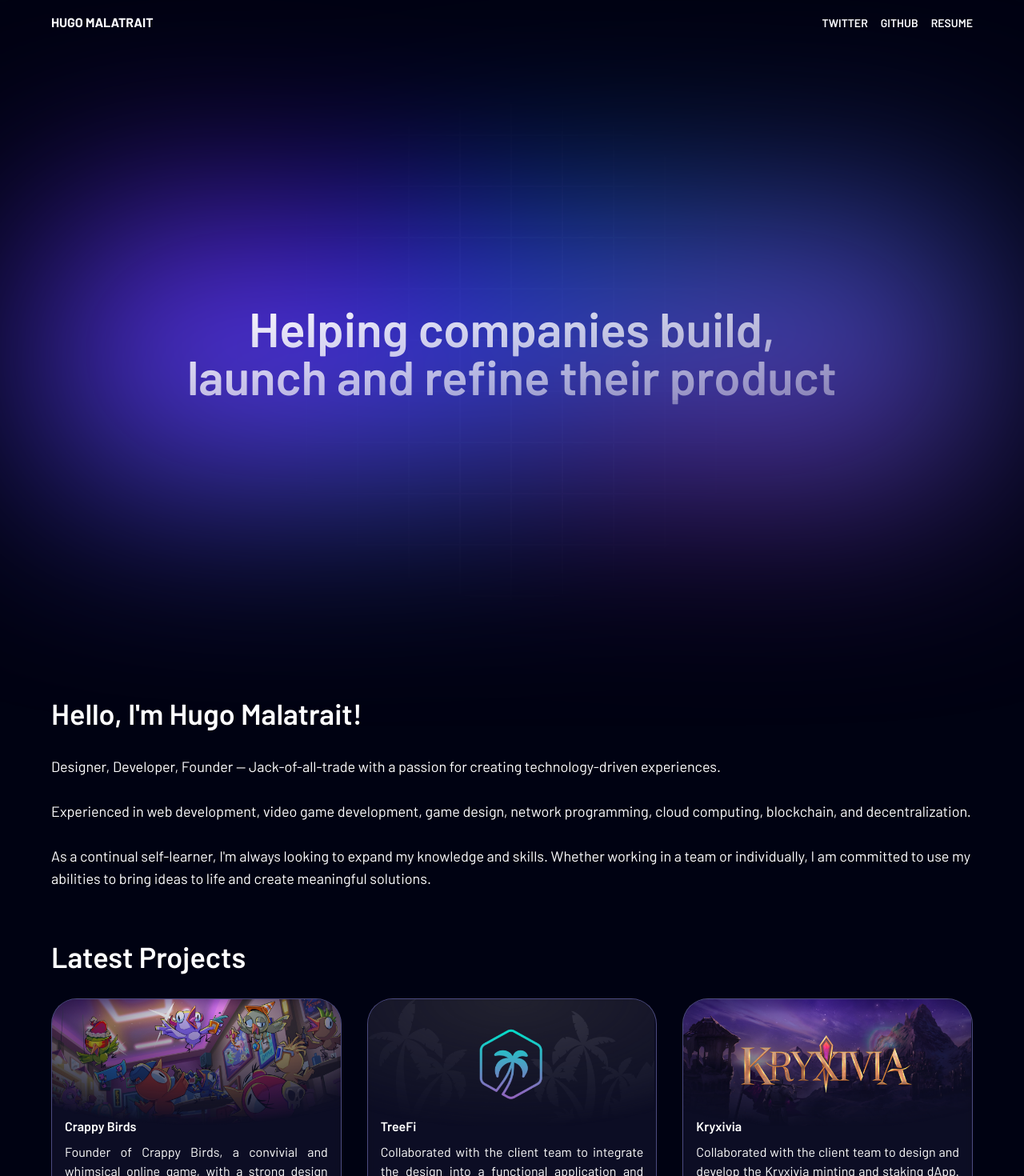
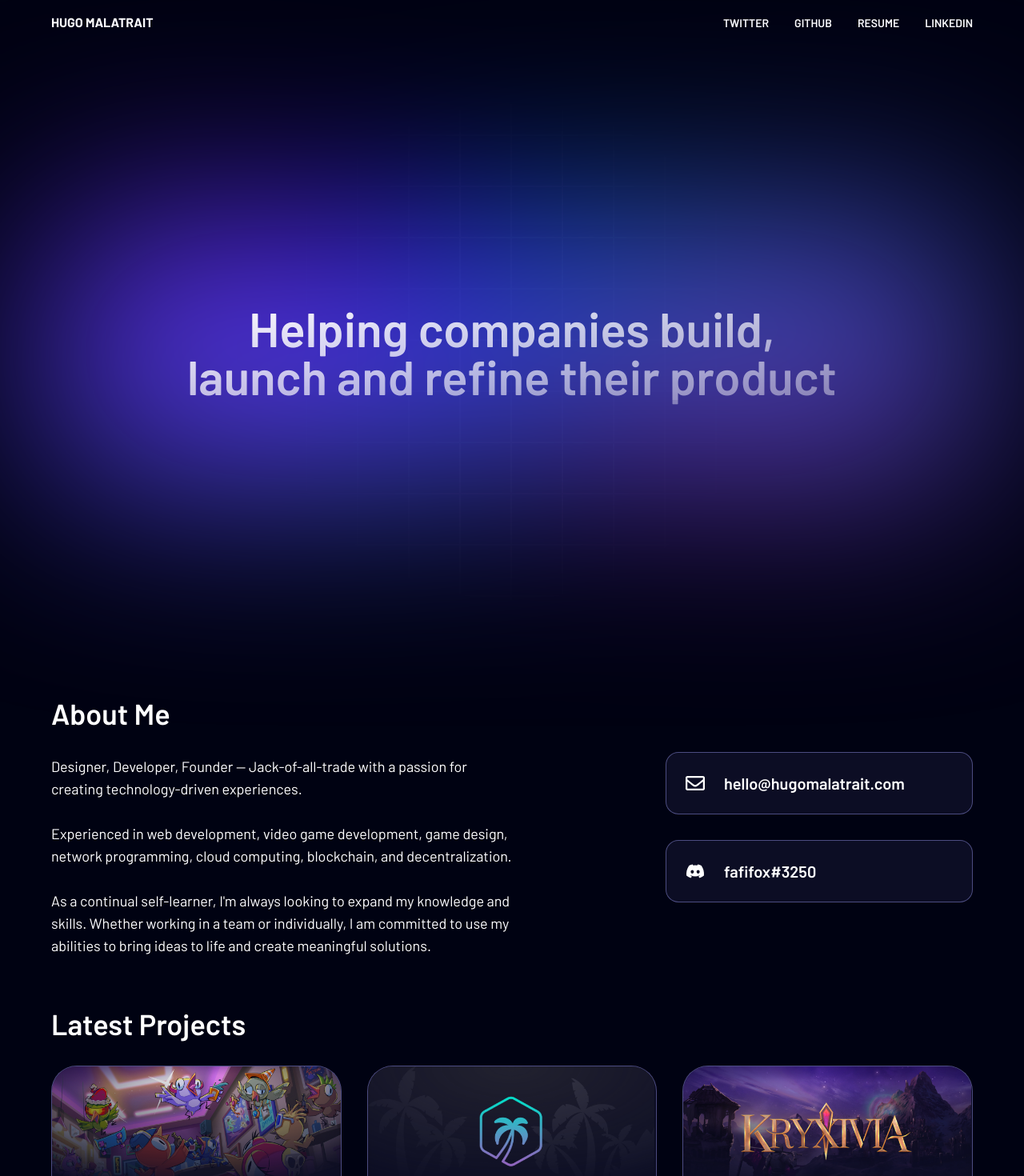
Before and after one commit to fafifox/hugomalatrait-v2, a Next.js app: page / in a window 1280 px wide. Shown: the top 1470 px of the page at 80% size. Built offline with nearby package versions, Linux system fonts and the light colour scheme.

Commit message:
Update links

```diff
--- /dev/null
+++ b/components/About.tsx
@@ -0,0 +1,78 @@
+import React from "react";
+import { FaGithub, FaTwitter, FaRegEnvelope, FaLinkedin, FaDiscord } from "react-icons/fa";
+import { motion } from "framer-motion";
+
+interface AboutProps {}
+
+const links = [
+    {
+        id: 0,
+        icon: FaTwitter,
+        link: "https://twitter.com/fafif0x",
+    },
+    {
+        id: 1,
+        icon: FaGithub,
+        link: "https://github.com/fafifox",
+    },
+    {
+        id: 2,
+        icon: FaLinkedin,
+        link: "https://www.linkedin.com/in/hugomalatrait",
+    },
+    {
+        id: 3,
+        icon: FaLinkedin,
+        link: "https://twitter.com/crappybirds",
+    },
+];
+
+export const About: React.FC<AboutProps> = ({}) => {
+    return (
+        <section className="mt-8 mb-16 space-y-8">
+            <div className="flex flex-row justify-between w-full">
+                <div className="w-1/2 space-y-8">
+                    <h2 className="text-4xl font-semibold text-white">
+                        About Me
+                    </h2>
+                    <p
+                        className="text-lg text-white"
+                    >
+                        Designer, Developer, Founder — Jack-of-all-trade with a passion for creating technology-driven experiences.
+                        <br />
+                        <br />
+                        Experienced in web development, video game development, game design, network programming, cloud computing, blockchain, and
+                        decentralization.
+                        <br />
+                        <br />
+                        As a continual self-learner, I&apos;m always looking to expand my knowledge and skills. Whether working in a team or individually, I am
+                        committed to use my abilities to bring ideas to life and create meaningful solutions.
+                    </p>
+                </div>
+                <div className="flex flex-col justify-center w-1/3 space-y-8">
+                    <dt className="flex flex-row items-center p-6 border border-[#8C8CDB] border-opacity-50 rounded-2xl text-center bg-[#7877C6] bg-opacity-10 hover:bg-opacity-20 duration-300">
+                        <FaRegEnvelope className="w-6 h-6" aria-label="Email Icon" aria-hidden="true" />
+                        <span className="ml-6 text-xl font-semibold">hello@hugomalatrait.com</span>
+                    </dt>
+                    <dt className="flex flex-row items-center p-6 border border-[#8C8CDB] border-opacity-50 rounded-2xl text-center bg-[#7877C6] bg-opacity-10 hover:bg-opacity-20 duration-300">
+                        <FaDiscord className="w-6 h-6" aria-label="Email Icon" aria-hidden="true" />
+                        <span className="ml-6 text-xl font-semibold">fafifox#3250</span>
+                    </dt>
+                    {/* <div className="flex flex-row justify-between">
+                        {links.map((link, i) => (
+                            <a
+                                key={i}
+                                className="flex flex-row items-center p-6 border border-[#8C8CDB] border-opacity-50 rounded-2xl text-center bg-[#7877C6] bg-opacity-10 hover:bg-opacity-20 duration-300"
+                                href={link.link}
+                                target="_blank"
+                                rel="noreferrer"
+                            >
+                                <link.icon className="w-6 h-6" aria-label="Email Icon" aria-hidden="true" />
+                            </a>
+                        ))}
+                    </div> */}
+                </div>
+            </div>
+        </section>
+    );
+};
--- a/components/Header.tsx
+++ b/components/Header.tsx
@@ -18,20 +18,25 @@ const navigation = [
         link: "/malatrait_resume.pdf",
         isExternal: true,
     },
+    {
+        name: "LinkedIn",
+        link: "https://www.linkedin.com/in/hugomalatrait",
+        isExternal: true,
+    },
 ];
 
 export const Header = () => {
     return (
         <header>
-            <nav className="flex flex-row justify-between items-center mt-4">
-                <h1 className="text-white text-md font-bold uppercase">Hugo Malatrait</h1>
-                <div className="space-x-4">
+            <nav className="flex flex-row items-center justify-between mt-4">
+                <h1 className="font-bold text-white uppercase text-md">Hugo Malatrait</h1>
+                <div className="space-x-8">
                     {navigation.map((link, i) => (
                         <Link
                             href={link.link}
                             key={`link-${i}`}
                             target={link.isExternal ? "_blank" : "_self"}
-                            className="text-white text-sm font-semibold uppercase hover:opacity-50 transition-opacity duration-300"
+                            className="text-sm font-semibold text-white uppercase transition-opacity duration-300 hover:opacity-50"
                         >
                             {link.name}
                         </Link>
@@ -47,13 +52,13 @@ export const Header = () => {
                     delay: 0,
                     ease: "easeIn",
                 }}
-                className="text-white text-opacity-40 text-4xl lg:text-6xl font-semibold md:text-center mx-auto z-10 bg-clip-text bg-gradient-to-tl from-transparent to-white"
+                className="z-10 mx-auto text-4xl font-semibold text-white text-opacity-40 lg:text-6xl md:text-center bg-clip-text bg-gradient-to-tl from-transparent to-white"
                 >
                     Helping companies build,
                     <br className="hidden lg:block" /> launch and refine their product
                 </motion.h1>
                 <div
-                    className="w-full h-full text-white bg-grid absolute"
+                    className="absolute w-full h-full text-white bg-grid"
                     style={{
                         maskImage: "radial-gradient(circle at 50% 50%, #8C8CDB 0%, #00000000 90%)",
                         WebkitMaskImage: "radial-gradient(circle at 50% 50%, #8C8CDB 0%, #00000000 50%)",
--- a/components/ProjectCard.tsx
+++ b/components/ProjectCard.tsx
@@ -19,14 +19,14 @@ export const ProjectCard: React.FC<ProjectCardProps> = ({ image, title, descript
                 delay: 0,
                 ease: "easeIn",
             }}
-            className="bg-[#7877C6] cursor-pointer backdrop-blur-sm bg-opacity-10 w-full h-[296px] rounded-[32px] border border-[#8C8CDB] border-opacity-50 flex flex-col hover:bg-opacity-20 duration-300 box-border overflow-hidden"
+            className="bg-[#7877C6] cursor-default backdrop-blur-sm bg-opacity-10 w-full h-[296px] rounded-[32px] border border-[#8C8CDB] border-opacity-50 flex flex-col hover:bg-opacity-20 duration-300 box-border overflow-hidden"
         >
-            <div className="h-1/2 w-full">
+            <div className="w-full h-1/2">
                 <Image src={image} width={640} height={280} quality={100} priority alt="" />
             </div>
-            <div className="h-1/2 px-4 text-white flex flex-col space-y-2">
-                <h3 className="font-semibold text-base">{title}</h3>
-                <p className="font-normal text-base text-justify">{description}</p>
+            <div className="flex flex-col px-4 space-y-2 text-white h-1/2">
+                <h3 className="text-base font-semibold">{title}</h3>
+                <p className="text-base font-normal text-justify">{description}</p>
             </div>
         </motion.article>
     );
--- a/package.json
+++ b/package.json
@@ -25,6 +25,7 @@
     "@next/font": "^13.0.6",
     "autoprefixer": "^10.4.13",
     "postcss": "^8.4.20",
+    "react-icons": "^4.7.1",
     "tailwindcss": "^3.2.4"
   }
 }
--- a/pages/index.tsx
+++ b/pages/index.tsx
@@ -11,6 +11,7 @@ import illus_glq_marketplace from "../public/projects/illus_glq_marketplace.png"
 import illus_glq_interface from "../public/projects/illus_glq_interface.png";
 import illus_glq from "../public/projects/illus_glq.png";
 import illus_dr from "../public/projects/illus_dr.png";
+import { About } from "../components/About";
 
 export default function Home({ projects }: InferGetStaticPropsType<typeof getStaticProps>) {
     return (
@@ -27,59 +28,16 @@ export default function Home({ projects }: InferGetStaticPropsType<typeof getSta
                 <meta name="theme-color" content="#000212" />
             </Head>
 
-            <main className="container mx-auto max-w-sm md:max-w-3xl lg:max-w-6xl px-4 lg:px-0">
+            <main className="container max-w-sm px-4 mx-auto md:max-w-3xl lg:max-w-6xl lg:px-0">
                 <Header />
+                <About />
                 <section className="mt-8 mb-16 space-y-8">
-                    <motion.h2
-                        initial={{ opacity: 0 }}
-                        whileInView={{ opacity: 1 }}
-                        viewport={{ once: true }}
-                        transition={{
-                            duration: 0.5,
-                            delay: 0.3,
-                            ease: "easeIn",
-                        }}
-                        className="text-white text-4xl font-semibold"
-                    >
-                        Hello, I&apos;m Hugo Malatrait!
-                    </motion.h2>
-                    <motion.p
-                        initial={{ opacity: 0 }}
-                        whileInView={{ opacity: 1 }}
-                        viewport={{ once: true }}
-                        transition={{
-                            duration: 0.5,
-                            delay: 0.5,
-                            ease: "easeIn",
-                        }}
-                        className="text-lg text-white"
-                    >
-                        Designer, Developer, Founder — Jack-of-all-trade with a passion for creating technology-driven experiences.
-                        <br />
-                        <br />
-                        Experienced in web development, video game development, game design, network programming, cloud computing, blockchain, and
-                        decentralization.
-                        <br />
-                        <br />
-                        As a continual self-learner, I&apos;m always looking to expand my knowledge and skills. Whether working in a team or individually, I am
-                        committed to use my abilities to bring ideas to life and create meaningful solutions.
-                    </motion.p>
-                </section>
-                <section className="mt-8 mb-16 space-y-8">
-                    <motion.h2
-                        initial={{ opacity: 0 }}
-                        whileInView={{ opacity: 1 }}
-                        viewport={{ once: true }}
-                        transition={{
-                            duration: 0.5,
-                            delay: 0.3,
-                            ease: "easeIn",
-                        }}
-                        className="text-white text-4xl font-semibold"
+                    <h2
+                        className="text-4xl font-semibold text-white"
                     >
                         Latest Projects
-                    </motion.h2>
-                    <div className="grid grid-cols-1 md:grid-cols-2 lg:grid-cols-3 gap-8 place-items-center">
+                    </h2>
+                    <div className="grid grid-cols-1 gap-8 md:grid-cols-2 lg:grid-cols-3 place-items-center">
                         {projects.map((project: any, i: number) => (
                             <ProjectCard key={`project-${i}`} image={project.image} title={project.title} description={project.description} />
                         ))}
@@ -134,7 +92,7 @@ export const getStaticProps: GetStaticProps<{ projects: Project[] }> = async ()
         {
             image: illus_dr,
             title: "Dofus Renderer",
-            description: `Built a rendering engine accessible over an API, allowing the customization and rendering of Dofus Retro characters (an MMORPG) on the web, used by fan sites and private servers.`,
+            description: `Built a rendering engine accessible over an API, allowing the customization and rendering of Dofus Retro characters on the web, used by fan sites and private servers.`,
         },
     ];
     return {
```
Also changed, not shown: 1 other file (tests, documents, lock files or other folders).
